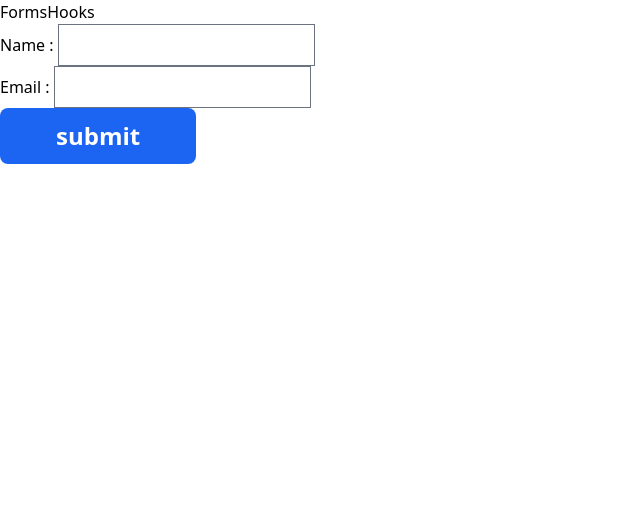
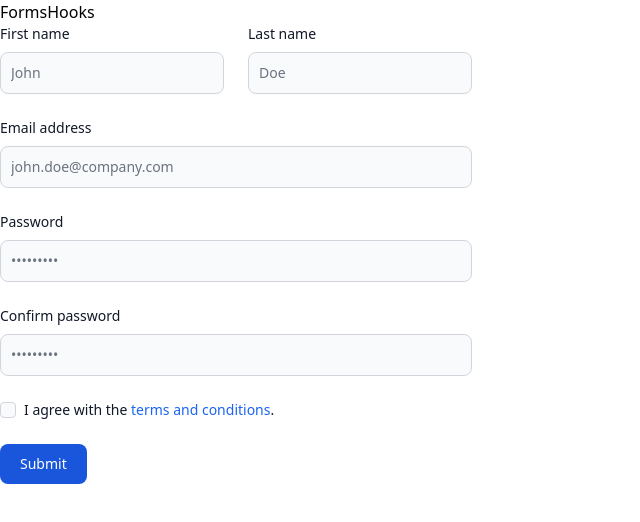
Before and after one commit to el-hadji-mamadou-sarr/NotReact, a React (Create React App) app: page / in a window 1280 px wide. Shown: the top 522 px of the page, without its empty margins (0-640 px from the left). Built offline with nearby package versions, Linux system fonts and the light colour scheme.

Commit message:
validation des inputs

```diff
--- a/src/App.js
+++ b/src/App.js
@@ -11,6 +11,7 @@ import {Reducer} from "./Reducer";
 import { BrowserRouter as Router, Routes, Route, Link } from 'react-router-dom';
 import {Routing} from "./Routing";
 import {Hooks} from "./Hooks";
+import {FormValidation} from "./FormValidation";
 
 function App() {
 
@@ -23,7 +24,7 @@ function App() {
 
               </div>
               <Routes>
-                  <Route path="/" element={<Forms />} />
+                  <Route path="/" element={<FormValidation />} />
                   <Route path="/Hooks" element={<Hooks />} />
                   <Route path="*" element={<h1>Error page</h1> } />
               </Routes>
--- /dev/null
+++ b/src/FormValidation.js
@@ -0,0 +1,148 @@
+import {useEffect, useState} from "react";
+
+export const FormValidation = ()=>{
+    const initialValues = {
+        first_name:"",
+        last_name:"",
+        email:"",
+        password:"",
+        confirm_password:"",
+    }
+    const regex_email = /[a-z0-9!#$%&'*+/=?^_`{|}~-]+(?:\.[a-z0-9!#$%&'*+/=?^_`{|}~-]+)*@(?:[a-z0-9](?:[a-z0-9-]*[a-z0-9])?\.)+[a-z0-9](?:[a-z0-9-]*[a-z0-9])?/;
+    const regex_password = /^(?=.*\d)(?=.*[a-z])(?=.*[A-Z])(?=.*[@$!%*#?&])(?=.*[a-zA-Z]).{8,}$/;
+    const regex_username = /^(?=.*[a-zA-Z]).{6,}$/;
+    const errors = {};
+    const [userValues, setUserValues] = useState(initialValues);
+    const [remember, setRemember] = useState(false);
+    const [formError, setFormError] = useState({});
+    const handleChange = (e)=>{
+        const {name, value} = e.target
+        setUserValues({...userValues,[name]:value});
+
+    }
+    const handleSubmit = (e)=>{
+        e.preventDefault();
+        if(Object.keys(errors).length === 0){
+            console.log("form submitted");
+        }else{
+            console.log("form have errors")
+        }
+    }
+
+    useEffect(()=>{
+        validate();
+        console.log(errors);
+    })
+    const validate = ()=>{
+
+        if(!regex_username.test(userValues.first_name)){
+           errors.first_name = "the first name should be at least 6 chars"
+        }else{delete errors.first_name}
+        if(!userValues.last_name){
+           errors.last_name = "you need to enter the last name"
+        }else{delete errors.last_name}
+
+        if(!regex_email.test(userValues.email)){
+          errors.email = "you need to enter a valid email"
+        }else{delete errors.email}
+
+        if(!regex_password.test(userValues.password)){
+            errors.password = "your password should have at least 8 chars, 1 uppercase, 1 lower case, 1 special character"
+        }
+        else{delete errors.password}
+
+        if(userValues.password !== userValues.confirm_password){
+           errors.confirm_password = "you need to enter the same password"
+        }else{delete errors.confirm_password}
+        if(!remember){
+            errors.remember = "you need to check the remember"
+        }else{delete errors.remember}
+        console.log(regex_password.test(userValues.password))
+    }
+
+    return (
+    <section className="flex max-w-xl ">
+        <form onSubmit={handleSubmit}>
+            <div className="grid gap-6 mb-6 md:grid-cols-2">
+                <div>
+                    <label htmlFor="first_name"
+                           className="block mb-2 text-sm font-medium text-gray-900 dark:text-white">First name</label>
+                    <input type="text" id="first_name"
+                           className="bg-gray-50 border border-gray-300 text-gray-900 text-sm rounded-lg focus:ring-blue-500 focus:border-blue-500 block w-full p-2.5 dark:bg-gray-700 dark:border-gray-600 dark:placeholder-gray-400 dark:text-white dark:focus:ring-blue-500 dark:focus:border-blue-500"
+                           placeholder="John"
+                           name="first_name"
+                           values={userValues.first_name}
+                           onChange={handleChange}
+
+                    />
+                </div>
+                <div>
+                    <label htmlFor="last_name" className="block mb-2 text-sm font-medium text-gray-900 dark:text-white">Last
+                        name</label>
+                    <input type="text" id="last_name"
+                           className="bg-gray-50 border border-gray-300 text-gray-900 text-sm rounded-lg focus:ring-blue-500 focus:border-blue-500 block w-full p-2.5 dark:bg-gray-700 dark:border-gray-600 dark:placeholder-gray-400 dark:text-white dark:focus:ring-blue-500 dark:focus:border-blue-500"
+                           placeholder="Doe"
+                           name="last_name"
+                           values={userValues.last_name}
+                           onChange={handleChange}
+                    />
+                </div>
+
+
+
+
+            </div>
+            <div className="mb-6">
+                <label htmlFor="email" className="block mb-2 text-sm font-medium text-gray-900 dark:text-white">Email
+                    address</label>
+                <input type="text" id="email"
+                       className="bg-gray-50 border border-gray-300 text-gray-900 text-sm rounded-lg focus:ring-blue-500 focus:border-blue-500 block w-full p-2.5 dark:bg-gray-700 dark:border-gray-600 dark:placeholder-gray-400 dark:text-white dark:focus:ring-blue-500 dark:focus:border-blue-500"
+                       placeholder="john.doe@company.com"
+                       name="email"
+                       values={userValues.email}
+                       onChange={handleChange}
+                />
+            </div>
+            <div className="mb-6">
+                <label htmlFor="password"
+                       className="block mb-2 text-sm font-medium text-gray-900 dark:text-white">Password</label>
+                <input type="password" id="password"
+                       className="bg-gray-50 border border-gray-300 text-gray-900 text-sm rounded-lg focus:ring-blue-500 focus:border-blue-500 block w-full p-2.5 dark:bg-gray-700 dark:border-gray-600 dark:placeholder-gray-400 dark:text-white dark:focus:ring-blue-500 dark:focus:border-blue-500"
+                       placeholder="•••••••••"
+                        name="password"
+                       values={userValues.password}
+                       onChange={handleChange}
+                />
+            </div>
+            <div className="mb-6">
+                <label htmlFor="confirm_password"
+                       className="block mb-2 text-sm font-medium text-gray-900 dark:text-white">Confirm password</label>
+                <input type="password" id="confirm_password"
+                       className="bg-gray-50 border border-gray-300 text-gray-900 text-sm rounded-lg focus:ring-blue-500 focus:border-blue-500 block w-full p-2.5 dark:bg-gray-700 dark:border-gray-600 dark:placeholder-gray-400 dark:text-white dark:focus:ring-blue-500 dark:focus:border-blue-500"
+                       placeholder="•••••••••"
+                        name="confirm_password"
+                       values={userValues.confirm_password}
+                       onChange={handleChange}
+                />
+
+            </div>
+            <div className="flex items-start mb-6">
+                <div className="flex items-center h-5">
+                    <input id="remember" type="checkbox"
+                           className="w-4 h-4 border border-gray-300 rounded bg-gray-50 focus:ring-3 focus:ring-blue-300 dark:bg-gray-700 dark:border-gray-600 dark:focus:ring-blue-600 dark:ring-offset-gray-800"
+                           name="remember"
+                           checked={remember}
+                           onChange={(e)=>setRemember(e.target.checked)}
+                    />
+                </div>
+                <label htmlFor="remember" className="ml-2 text-sm font-medium text-gray-900 dark:text-gray-300">I agree
+                    with the <a href="#" className="text-blue-600 hover:underline dark:text-blue-500">terms and
+                        conditions</a>.</label>
+            </div>
+            <button type="submit"
+                    className="text-white bg-blue-700 hover:bg-blue-800 focus:ring-4 focus:outline-none focus:ring-blue-300 font-medium rounded-lg text-sm w-full sm:w-auto px-5 py-2.5 text-center dark:bg-blue-600 dark:hover:bg-blue-700 dark:focus:ring-blue-800">Submit
+            </button>
+        </form>
+    </section>
+);
+}
```
